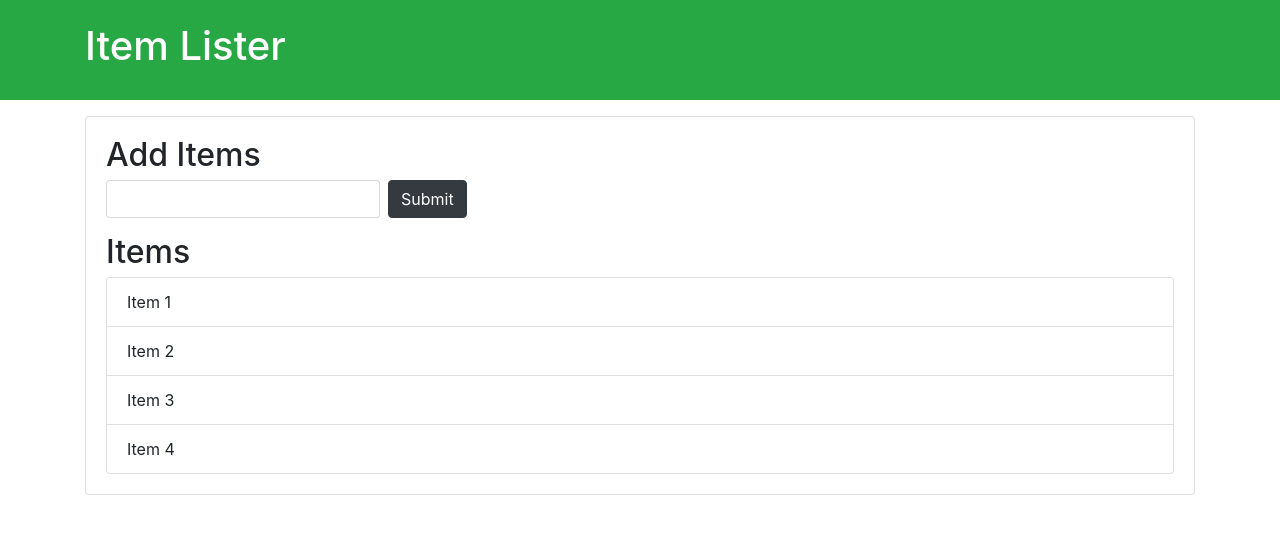
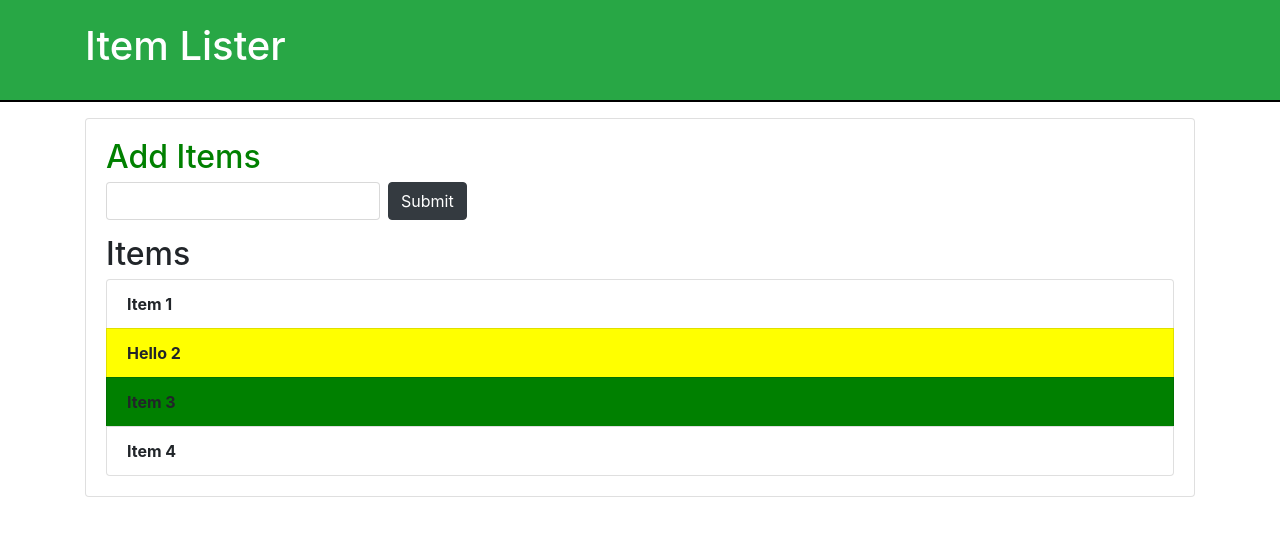
Before and after one commit to aritra7/firstRepoDemo, a plain HTML site: page index.html in a window 1280 px wide. Drawn offline with nearby package versions, Linux system fonts and the light colour scheme.

Commit message:
task 4 added

```diff
--- a/app1.js
+++ b/app1.js
@@ -24,3 +24,17 @@ header.style.borderBottom = 'black solid 2px'
 var addItems = document.getElementById('titleid')
 addItems.style.color = "green"
 addItems.style.fontSize = 'bold'
+
+// get elements by class name
+let items = document.getElementsByClassName('list-group-item')
+console.log(items)
+console.log(items[1])
+items[1].textContent = 'Hello 2'
+items[1].style.fontWeight = 'bold'
+items[1].style.backgroundColor = 'yellow'
+
+items[2].style.backgroundColor = 'green'
+
+for(let i=0; i<items.length; i++){
+    items[i].style.fontWeight = 'bold'
+}
--- a/index.html
+++ b/index.html
@@ -29,6 +29,6 @@
     </ul>
    </div>
   </div>
-<script src="/app.js"></script>
+<script src="/app1.js"></script>
 </body>
 </html>
```
Also changed, not shown: app2.js (added).
